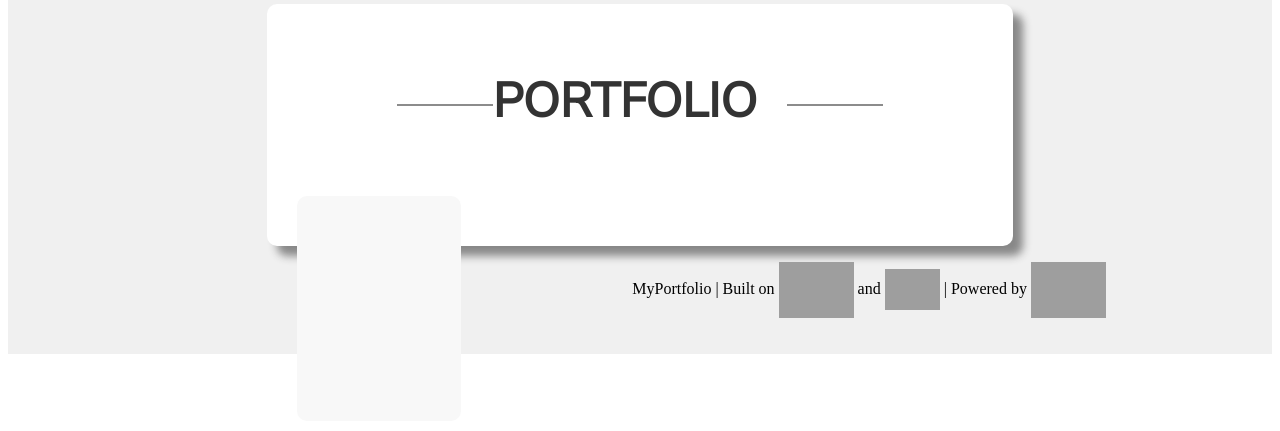
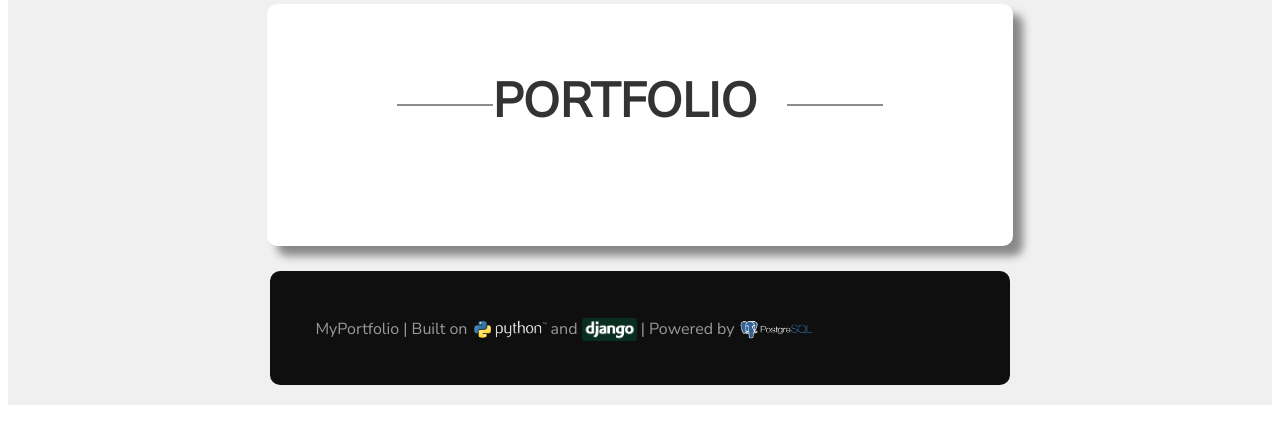
Before and after one commit to Andrea6128/portfolio, a Django app: page / in a window 1280 px wide. Shown: the part 4368-4799 px from the top of the page. Before the commit the page ends 4722 px from the top, so only its background shows below. Run offline with Django 3.2, Linux system fonts and the light colour scheme; data comes from the database, SQL or seed files in the repository; data that the repository does not hold is empty; some web fonts are replaced; grey boxes are pictures that could not be loaded.

Commit message:
styled footer and portfolio section

```diff
--- a/myportfolio/static/css/style.css
+++ b/myportfolio/static/css/style.css
@@ -227,42 +227,71 @@ body {
 }
 
 .portfolio-box {
-    /* display: inline-block; */
     position: relative;
     margin: 5px;
-    float: left;
-    width: calc(25% - 10px);
-    height: 225px;
+    float: none;
+    width: calc(95% - 10px);
+    height: 500;
     background-color: #f8f8f8;
     border-radius: 10px;
 }
 
 .portfolio-box-outer {
-    height: 475px;
+    height: 1500;
 }
 
 .section-box-portfolio-data {
-    color: green;
-    /* color: #8c8c8c; */
-    font-size: 1.8em;
+    color: #333;
+    font-size: 1.2em;
     padding-bottom: 30px;
     text-align: center;
     font-weight: bold;
 }
 
 .section-box-portfolio-label {
-    /* color: #8c8c8c; */
-    color: red;
-    font-size: 2.8em;
-    padding-bottom: 30px;
+    color: #8c8c8c;
+    font-size: 2.4em;
+    padding-bottom: 10px;
+    padding-top: 50px;
     text-align: center;
 }
 
-.portfolio-pic {
+#section-box-portfolio-pic {
     background: #f0f0f0;
     color: black;
     padding-top: 20px;
-    padding-bottom:20px;
+    padding-bottom: 20px;
+    margin-left: 25%;
+    margin-right: 25%;
     text-align: center;
     position: relative;
+    border-radius: 10px;
 }
+
+footer {
+    width: 56.5%;
+    margin-left: auto;
+    margin-right: auto;
+    margin-top: 25px;
+    overflow: visible;
+    background-color: #0f0f0f;
+    color: #999;
+    padding: 25px 0 22px 25px;
+    border-radius: 10px;
+  }
+
+  footer p {
+    font-family: Nunito Sans, sans-serif;
+    font-size: 1em;
+    /* font-size: 14px; */
+    padding-top: 6px;
+    padding-bottom: 6px;
+    padding-left: 20px;
+    text-align: left;
+
+  }
+
+  footer a {
+    color: #0066e2;
+    text-decoration: none;
+  }
--- a/myportfolio/templates/portfolio.html
+++ b/myportfolio/templates/portfolio.html
@@ -1,11 +1,12 @@
 <div class="section-box">
 <h3><span>PROJECT PORTFOLIO</span></h3>
-  <div class="portfolio-box">
-    {% for portfolio in portfolios %}
-      <div class="section-box-portfolio-label">{{ portfolio.portfolioName }}</div>
-      <div class="section-box-portfolio-data">{{ portfolio.portfolioType }}</div>
-      <div id="portfolio-pic"><img src="{{ portfolio.portfolioMedia.url }}" width="192"></div>
-      {{ portfolio.portfolioURL }}
-    {% endfor %}
+  <div class="portfolio-box-outer">
+    <div class="portfolio-box">
+      {% for portfolio in portfolios %}
+        <div class="section-box-portfolio-label">{{ portfolio.portfolioName }}</div>
+        <div class="section-box-portfolio-data">{{ portfolio.portfolioType }}</div>
+        <div id="section-box-portfolio-pic"><a href="{{ portfolio.portfolioURL }}"><img src="{{ portfolio.portfolioMedia.url }}" width="85%"></a></div>
+      {% endfor %}
+    </div>
   </div>
 </div>
--- a/project/settings.py
+++ b/project/settings.py
@@ -85,8 +85,8 @@ DATABASES = {
     'default': {
         'ENGINE': 'django.db.backends.postgresql_psycopg2',
         'NAME': 'portfolio',
-        'USER': 'andrea',
-        'PASSWORD': 'hgtr',
+        'USER': '',
+        'PASSWORD': '',
 
         'HOST': '127.0.0.1',
         'PORT': '5432',
```
Also changed, not shown: myportfolio/static/images/django-logo.png (added), myportfolio/static/images/postgres-logo.png (added), myportfolio/static/images/python-logo.png (added), 1 other file.
